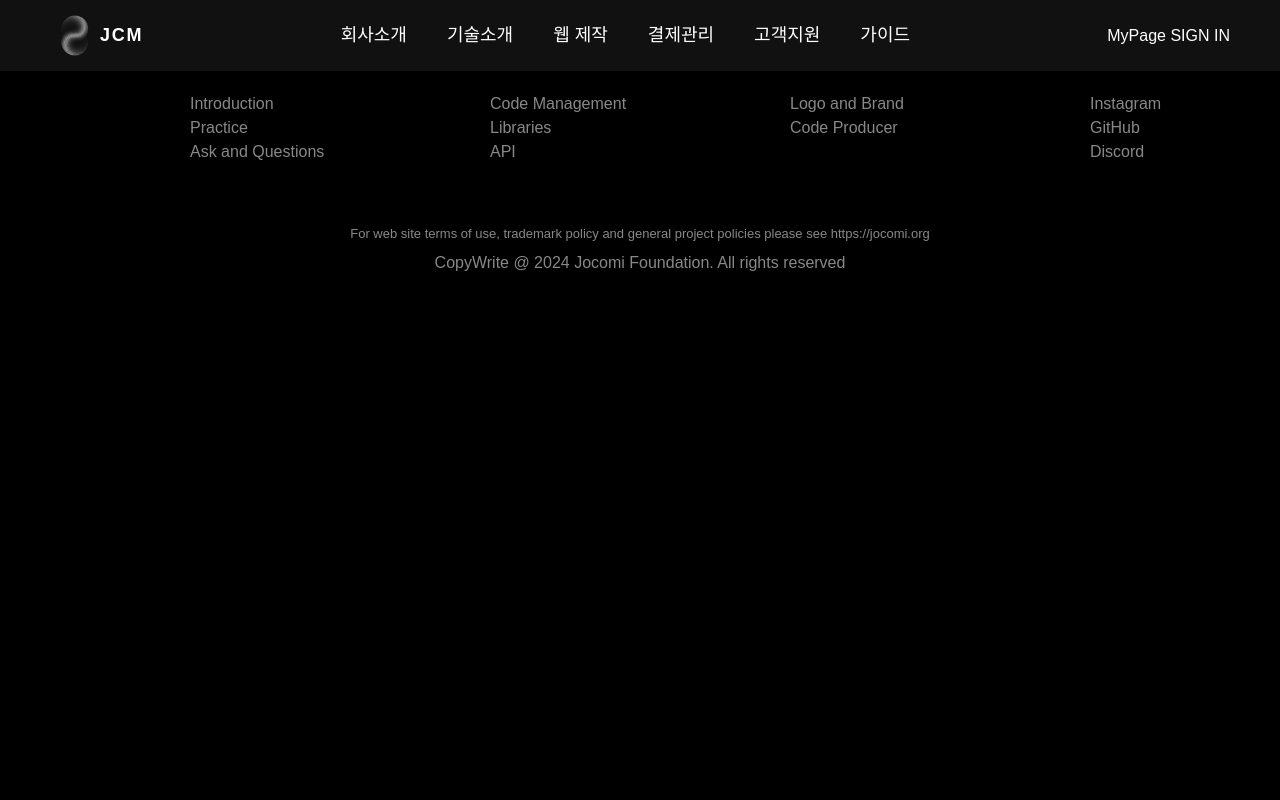
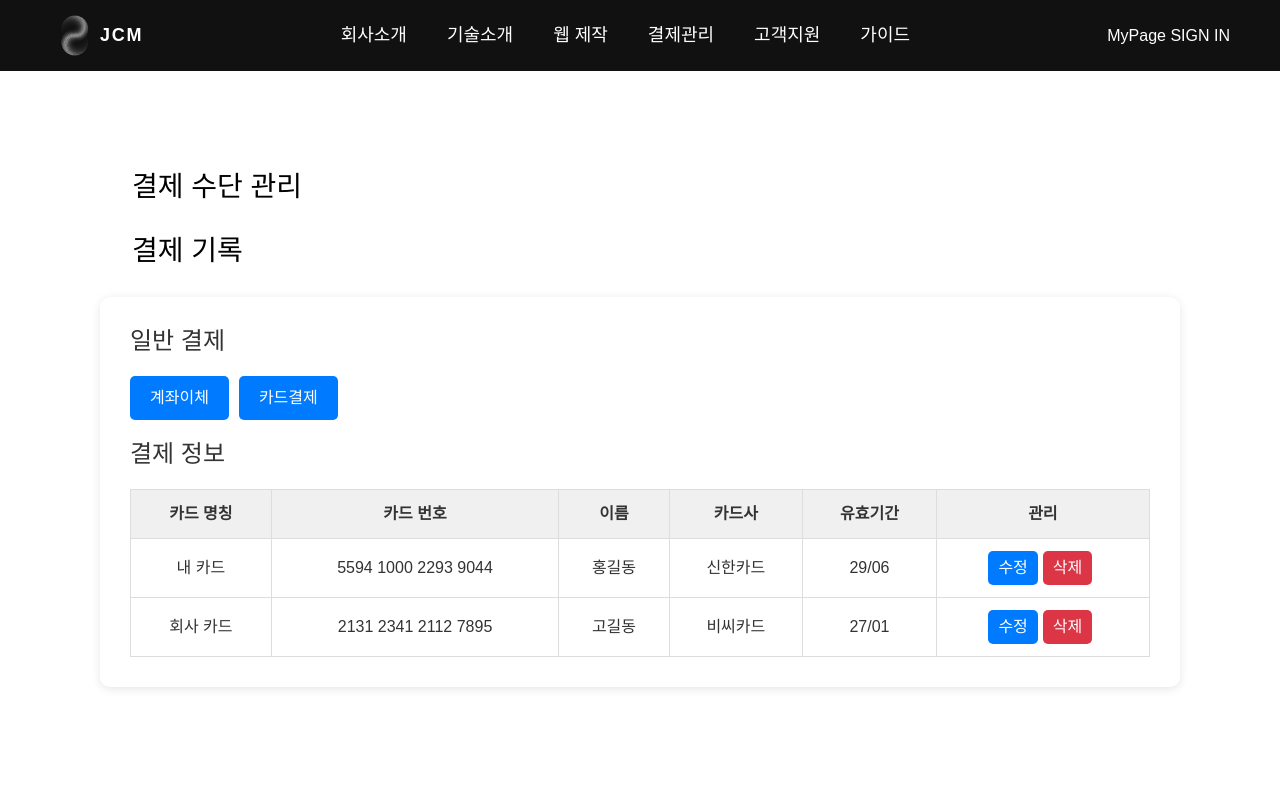
Before and after one commit to Jocomi/JoyCodeMe, a React (Create React App) app in the folder jcm-react/: page /paymentMethod in a window 1280 px wide. Shown: the top 800 px of the page. Built offline with nearby package versions, Linux system fonts and the light colour scheme.

Commit message:
[2024.10.30] Zeus : 결제관리 페이지 html 구현되어 있던 파일 참고하여 리액트 적용 시켰습니다.

```diff
--- a/jcm-react/src/App.js
+++ b/jcm-react/src/App.js
@@ -25,6 +25,8 @@
 import QnA from './components/admin/QnA';
 import Guide from './components/Guide';
 import ProjectHistory from './components/user/ProjectHistory';
+import PaymentHistory from './components/payment/PaymentHistory';
+import PaymentMethod from './components/payment/PaymentMethod';
 
 function App() {
   return (
@@ -55,6 +57,8 @@
           <Route path='/admin/posts' element={<Posts/>} />
           <Route path='/admin/adminChat' element={<AdminChat/>} />
           <Route path='/admin/questions' element={<QnA/>}/>
+          <Route path='/paymentHistory' element={<PaymentHistory/>} />
+          <Route path='/paymentMethod' element={<PaymentMethod/>}/>
         </Routes>
       </main>
 
--- a/jcm-react/src/components/common/MenuBar.jsx
+++ b/jcm-react/src/components/common/MenuBar.jsx
@@ -12,7 +12,7 @@
             <li><Link to="introduce">회사소개</Link></li>
             <li><Link to="#">기술소개</Link></li>
             <li><Link to="#">웹 제작</Link></li>
-            <li><Link to="#">결제관리</Link></li>
+            <li><Link to="paymentMethod">결제관리</Link></li>
             <li><Link to="support">고객지원</Link></li>
             <li><Link to="guide">가이드</Link></li>
             </ul>
--- /dev/null
+++ b/jcm-react/src/components/payment/PaymentHistory.jsx
@@ -0,0 +1,52 @@
+import { NavLink } from "react-router-dom";
+import '../../css/payment/PaymentHistory.css';
+
+const PaymentHistory = () =>{
+    return(
+        <>
+             <div class="payment-history">
+                <ul>
+                    <li><NavLink to="/paymentmethod"> <h3>결제 수단 관리</h3></NavLink></li>
+                    <li><NavLink to="/paymenthistory"> <h3>결제 기록</h3></NavLink></li>
+                </ul>
+
+                <div class="payment-section">
+                    <div class="payment-list">
+                        <h2>결제 내역</h2>
+                        <table>
+                        <tr>
+                            <th>납부번호</th>
+                            <th>납부일</th>
+                            <th>항목명</th>
+                            <th>결제금액</th>
+                            <th>결제상태</th>
+                        </tr>
+                        <tr>
+                            <td>2103141231541314</td>
+                            <td>2024-10-30</td>
+                            <td>고급</td>
+                            <td>58000</td>
+                            <td>결재 대기</td>
+                        </tr>
+                        <tr>
+                            <td>43246543532434</td>
+                            <td>2024-10-21</td>
+                            <td>고급</td>
+                            <td>58000</td>
+                            <td>결재 완료</td>
+                        </tr>
+                        <tr>
+                            <td>2041231412341311</td>
+                            <td>2024-10-15</td>
+                            <td>고급</td>
+                            <td>58000</td>
+                            <td>결재 완료</td>
+                        </tr>
+                        </table>
+                    </div>
+                </div>
+            </div>
+        </>
+    )
+}
+export default PaymentHistory;
--- /dev/null
+++ b/jcm-react/src/components/payment/PaymentMethod.jsx
@@ -0,0 +1,57 @@
+import { NavLink } from 'react-router-dom';
+import '../../css/payment/PaymentMethod.css';
+
+const PayHistory = () => {
+    return(
+        <>
+        <div class="payment-method">
+            <ul>
+                <li><NavLink to="/paymentmethod"> <h3>결제 수단 관리</h3></NavLink></li>
+                <li><NavLink to="/paymenthistory"> <h3>결제 기록</h3></NavLink></li>
+            </ul>
+            <div class="payment-section">
+                <h2>일반 결제</h2>
+                <button>계좌이체</button>
+                <button>카드결제</button>
+                <div class="payment-list">
+                    <h2>결제 정보</h2>
+                    <table>
+                    <tr>
+                        <th>카드 명칭</th>
+                        <th>카드 번호</th>
+                        <th>이름</th>
+                        <th>카드사</th>
+                        <th>유효기간</th>
+                        <th>관리</th>
+                    </tr>
+                    <tr>
+                        <td>내 카드</td>
+                        <td>5594 1000 2293 9044</td>
+                        <td>홍길동</td>
+                        <td>신한카드</td>
+                        <td>29/06</td>
+                        <td>
+                        <button class="edit-btn">수정</button>
+                        <button class="delete-btn">삭제</button>
+                        </td>
+                    </tr>
+                    <tr>
+                        <td>회사 카드</td>
+                        <td>2131 2341 2112 7895</td>
+                        <td>고길동</td>
+                        <td>비씨카드</td>
+                        <td>27/01</td>
+                        <td>
+                        <button class="edit-btn">수정</button>
+                        <button class="delete-btn">삭제</button>
+                        </td>
+                    </tr>
+                    </table>
+                </div>
+                </div>
+            </div>
+        </>
+    )
+}
+
+export default PayHistory;
--- /dev/null
+++ b/jcm-react/src/css/payment/PaymentHistory.css
@@ -0,0 +1,91 @@
+.payment-history{
+    margin-top: 70px;
+    padding: 100px;
+    width: 100%;
+    min-width: 1000px;
+    margin-left: auto;
+    margin-right: auto;
+    flex-grow: 1; /* 중간 부분이 화면에 맞게 확장되도록 */
+    background-color: white;
+    height: 100vh;
+  }
+
+  .payment-history h3{
+
+    margin-bottom: 30px;
+    color: black;
+  }
+  .payment-history h3:hover {
+    text-decoration: underline;
+  }
+
+  .payment-section {
+    color: #333;
+    background-color: white;
+    padding: 30px;
+    border-radius: 10px;
+    box-shadow: 0 2px 10px rgba(0, 0, 0, 0.1);
+    max-width: 100%; /* 흰색 div를 화면 전체로 확장 */
+  }
+
+  .payment-section h2 {
+    font-size: 24px;
+    margin-bottom: 20px;
+  }
+
+  .payment-section button {
+    padding: 10px 20px;
+    background-color: #007bff;
+    color: white;
+    border: none;
+    border-radius: 5px;
+    cursor: pointer;
+    margin-right: 10px;
+    font-size: 16px;
+    transition: background-color 0.3s;
+  }
+
+  .payment-section button:hover {
+    background-color: #0056b3;
+  }
+
+  .payment-list {
+    margin-top: 20px;
+  }
+
+  .payment-list table {
+    width: 100%;
+    border-collapse: collapse;
+  }
+
+  .payment-list table th, .payment-list table td {
+    border: 1px solid #ddd;
+    padding: 12px;
+    text-align: center;
+  }
+
+  .payment-list table th {
+    background-color: #f0f0f0;
+  }
+
+  .payment-list table td button {
+    padding: 5px 10px;
+    border: none;
+    border-radius: 5px;
+    cursor: pointer;
+    margin-right: 5px;
+  }
+
+  .payment-list table td .edit-btn {
+    background-color: #007bff; /* 수정 버튼 파란색 */
+    color: white;
+  }
+
+  .payment-list table td .delete-btn {
+    background-color: #dc3545; /* 삭제 버튼 빨간색 */
+    color: white;
+  }
+
+  .payment-list table td button:hover {
+    opacity: 0.8;
+  }
--- /dev/null
+++ b/jcm-react/src/css/payment/PaymentMethod.css
@@ -0,0 +1,92 @@
+.payment-method{
+    margin-top: 70px;
+    padding: 100px;
+    width: 100%;
+    min-width: 1000px;
+    margin-left: auto;
+    margin-right: auto;
+    flex-grow: 1; /* 중간 부분이 화면에 맞게 확장되도록 */
+    background-color: white;
+    height: 100vh;
+  }
+
+  .payment-method h3{
+
+    margin-bottom: 30px;
+    color: black;
+  }
+  .payment-method h3:hover {
+    text-decoration: underline;
+  }
+
+  .payment-section {
+
+    color: #333;
+    background-color: white;
+    padding: 30px;
+    border-radius: 10px;
+    box-shadow: 0 2px 10px rgba(0, 0, 0, 0.1);
+    max-width: 100%; /* 흰색 div를 화면 전체로 확장 */
+  }
+
+  .payment-section h2 {
+    font-size: 24px;
+    margin-bottom: 20px;
+  }
+
+  .payment-section button {
+    padding: 10px 20px;
+    background-color: #007bff;
+    color: white;
+    border: none;
+    border-radius: 5px;
+    cursor: pointer;
+    margin-right: 10px;
+    font-size: 16px;
+    transition: background-color 0.3s;
+  }
+
+  .payment-section button:hover {
+    background-color: #0056b3;
+  }
+
+  .payment-list {
+    margin-top: 20px;
+  }
+
+  .payment-list table {
+    width: 100%;
+    border-collapse: collapse;
+  }
+
+  .payment-list table th, .payment-list table td {
+    border: 1px solid #ddd;
+    padding: 12px;
+    text-align: center;
+  }
+
+  .payment-list table th {
+    background-color: #f0f0f0;
+  }
+
+  .payment-list table td button {
+    padding: 5px 10px;
+    border: none;
+    border-radius: 5px;
+    cursor: pointer;
+    margin-right: 5px;
+  }
+
+  .payment-list table td .edit-btn {
+    background-color: #007bff; /* 수정 버튼 파란색 */
+    color: white;
+  }
+
+  .payment-list table td .delete-btn {
+    background-color: #dc3545; /* 삭제 버튼 빨간색 */
+    color: white;
+  }
+
+  .payment-list table td button:hover {
+    opacity: 0.8;
+  }
```
